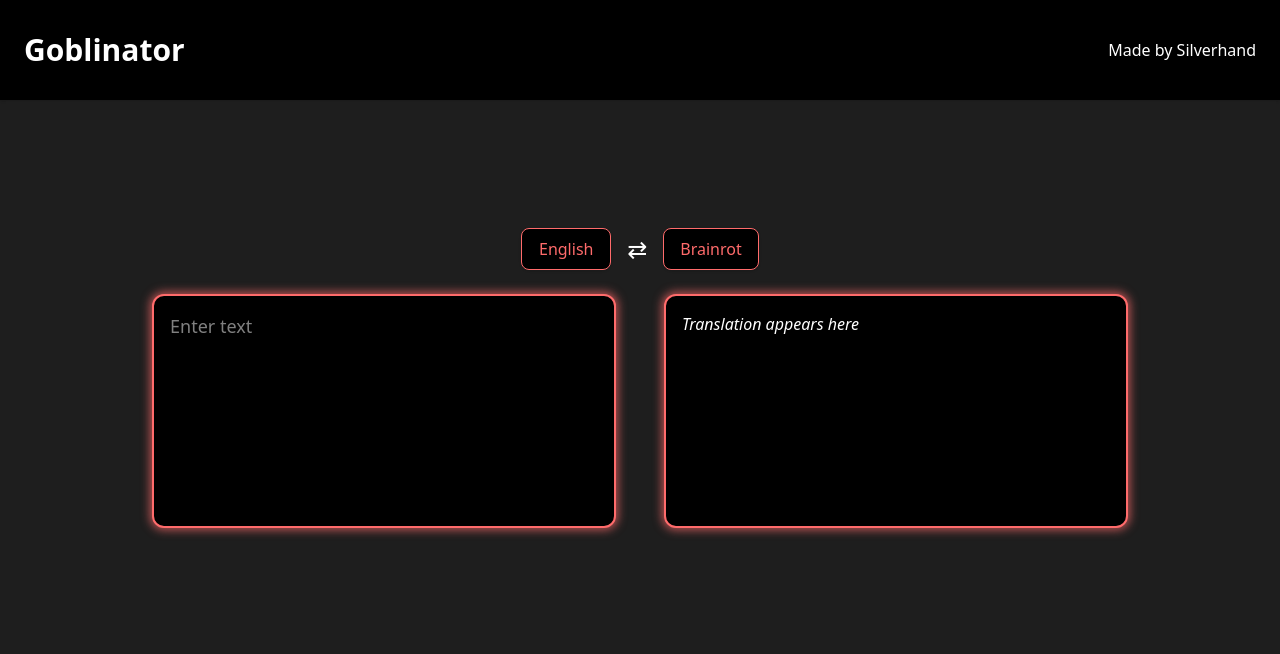
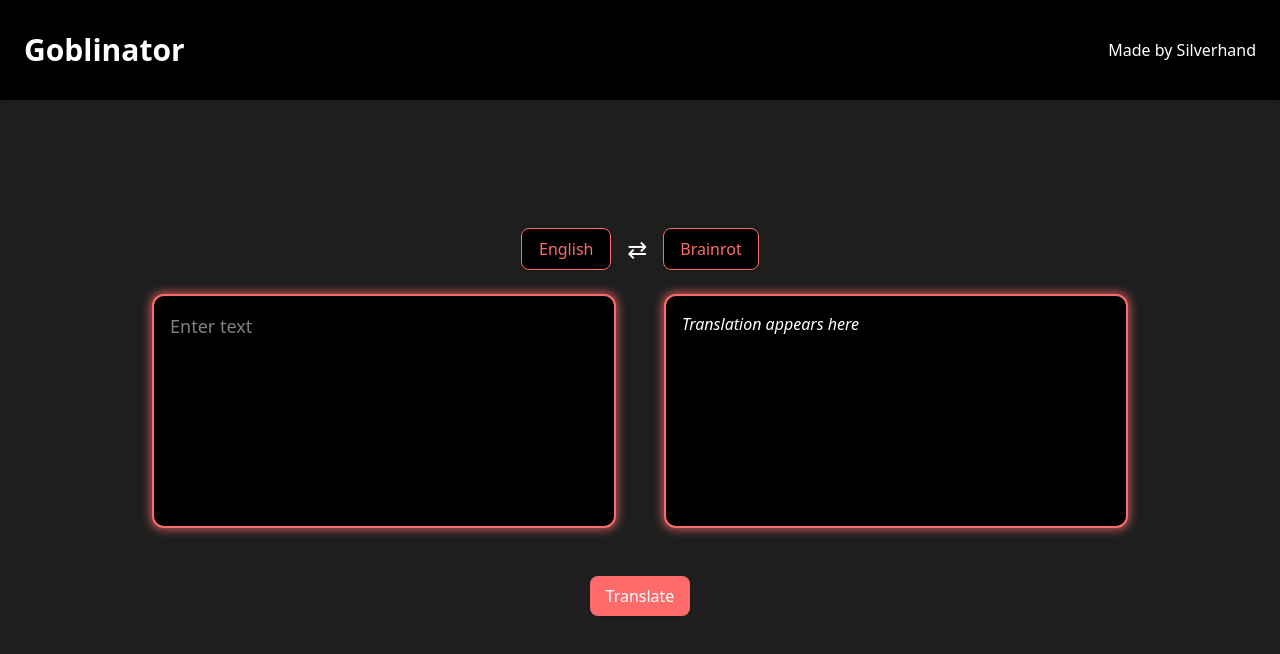
Before and after one commit to MelbearX123/Goblinator, a React (Vite) app: page / in a window 1280 px wide. Shown: the top 654 px of the page. Built offline with nearby package versions, Linux system fonts and the light colour scheme.

Commit message:
added translate button

```diff
--- a/src/sections/translate.jsx
+++ b/src/sections/translate.jsx
@@ -15,6 +15,7 @@ export default function Translate(){
     setToLang(temp);
   };
 
+
   return(
     <main className="flex flex-col items-center py-32 bg-[#1e1e1e]">
       <div className="flex gap-4 items-center mb-6">
@@ -26,6 +27,11 @@ export default function Translate(){
       </div>
 
       <Textbox inputText={inputText} setInputText={setInputText} />
+      <div className="flex gap-4 mb-6 items-center">
+        <button className="text-2xxl text-white copx-2 border-none focus:outline-none transition-transform duration-75 ease-in-out transform hover:scale-125 active:scale-115 bg-[#FF6B6B] px-4 py-2 rounded-lg shadow" onClick={() => setInputText("")}>
+          Translate
+      </button>
+      </div>
     </main>
   );
 }
```
